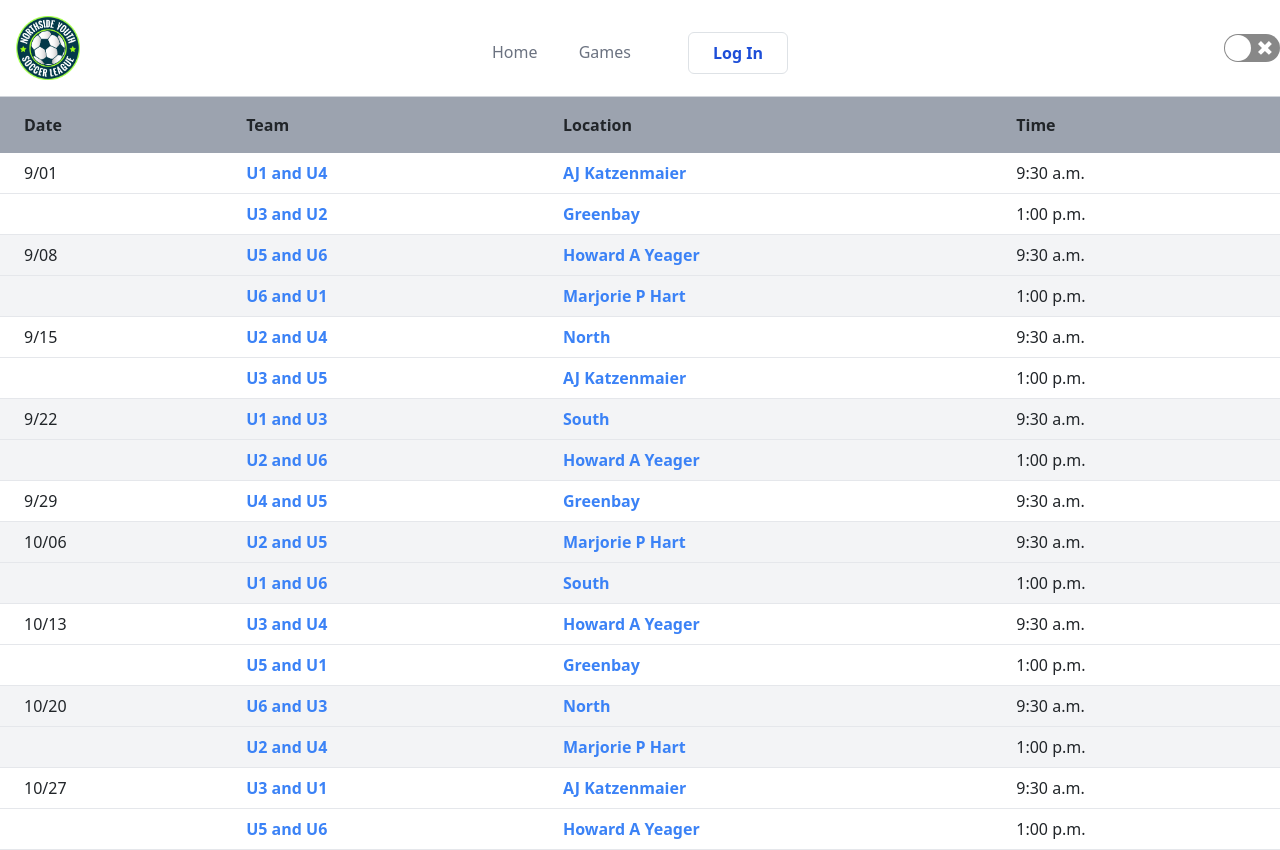
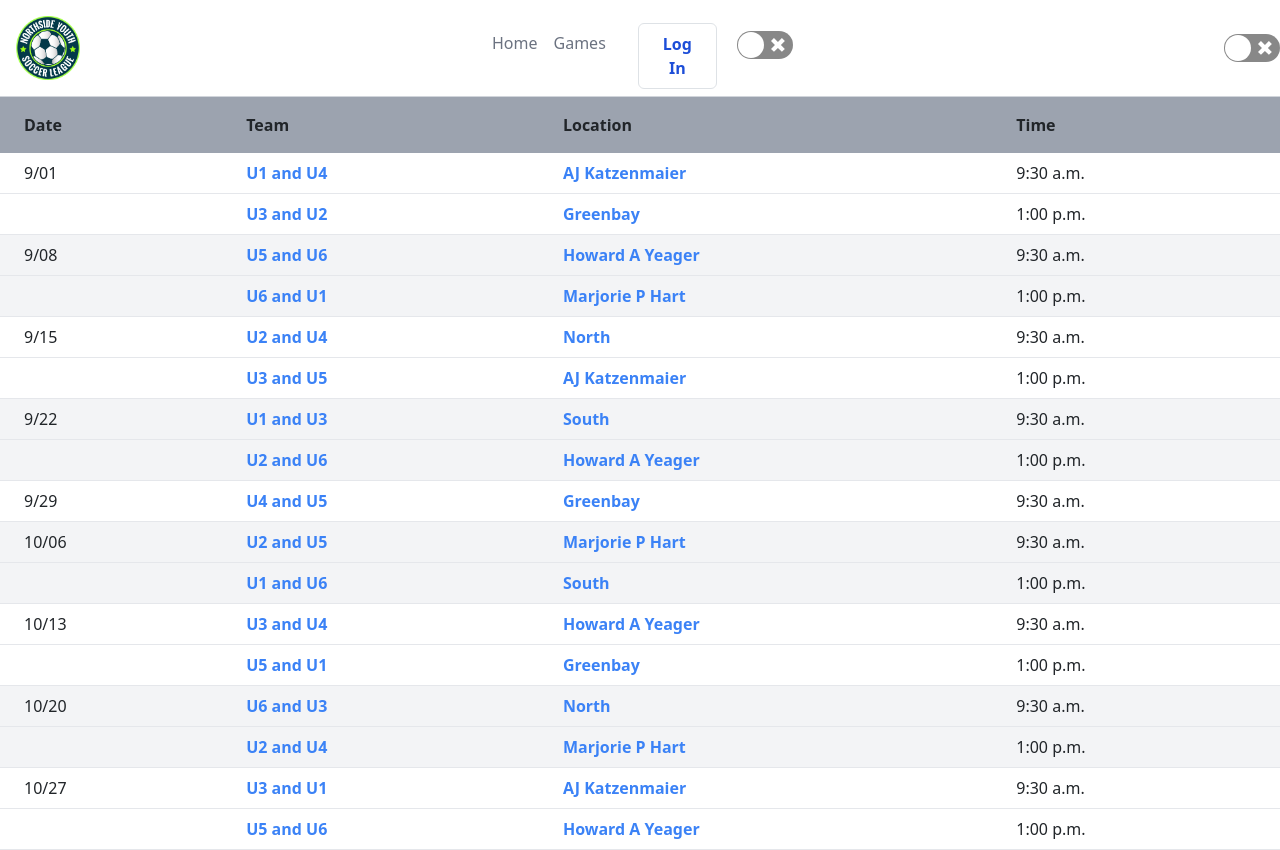
Before and after one commit to AndreusSH/soccerleague, a React (Create React App) app: page /games in a window 1280 px wide. Built offline with nearby package versions, Linux system fonts and the light colour scheme; no server answers.

Commit message:
adding switch theme button

```diff
--- a/src/components/Nav.js
+++ b/src/components/Nav.js
@@ -4,6 +4,7 @@ import {Menu, X} from "lucide-react";
 import "../index.css";
 import Button from "./Button";
 import Logo from "./Logo";
+import ReactSwitch from "react-switch";
 
 
 const NavLinks = () => {
@@ -46,6 +47,7 @@ const Nav = () => {
              <div className="hidden w-full lg:flex flex-row justify-between">
                 <NavLinks/>
                 <Button/>
+                <ReactSwitch className="mt-6 mr-5"/>
             </div>
 
 
@@ -57,11 +59,12 @@ const Nav = () => {
         </nav>
         {isOpen && (
 
-        <div className="fixed top-0 left-0 w-3/4 h-full bg-white text-gray-500 transform transition-transform border-r border-gray-500">
+        <div className="fixed top-0 left-0 w-3/4 h-full bg-purple-900 transform transition-transform border-r border-red-800">
             <div className="flex flex-col items-center p-4 ">
             <Logo/>
             <NavLinks/>
             <Button/>
+            <ReactSwitch className="mt-5"/>
             </div>
             </div>
              )}
```
